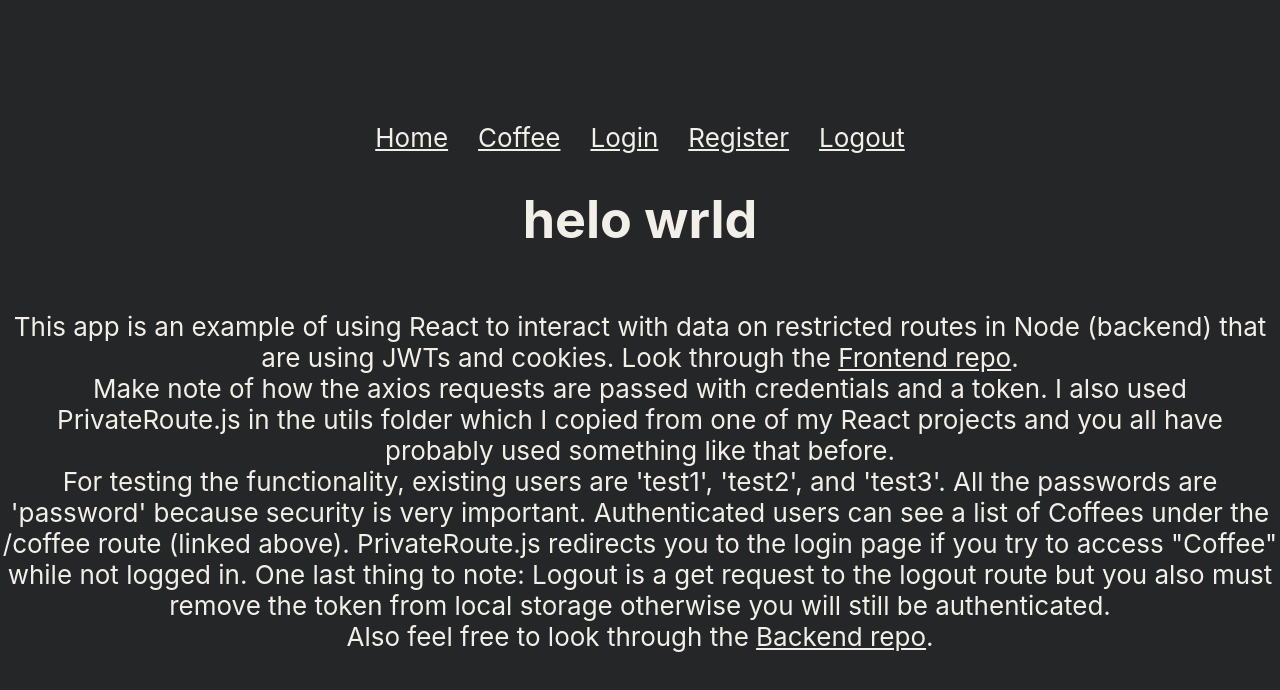
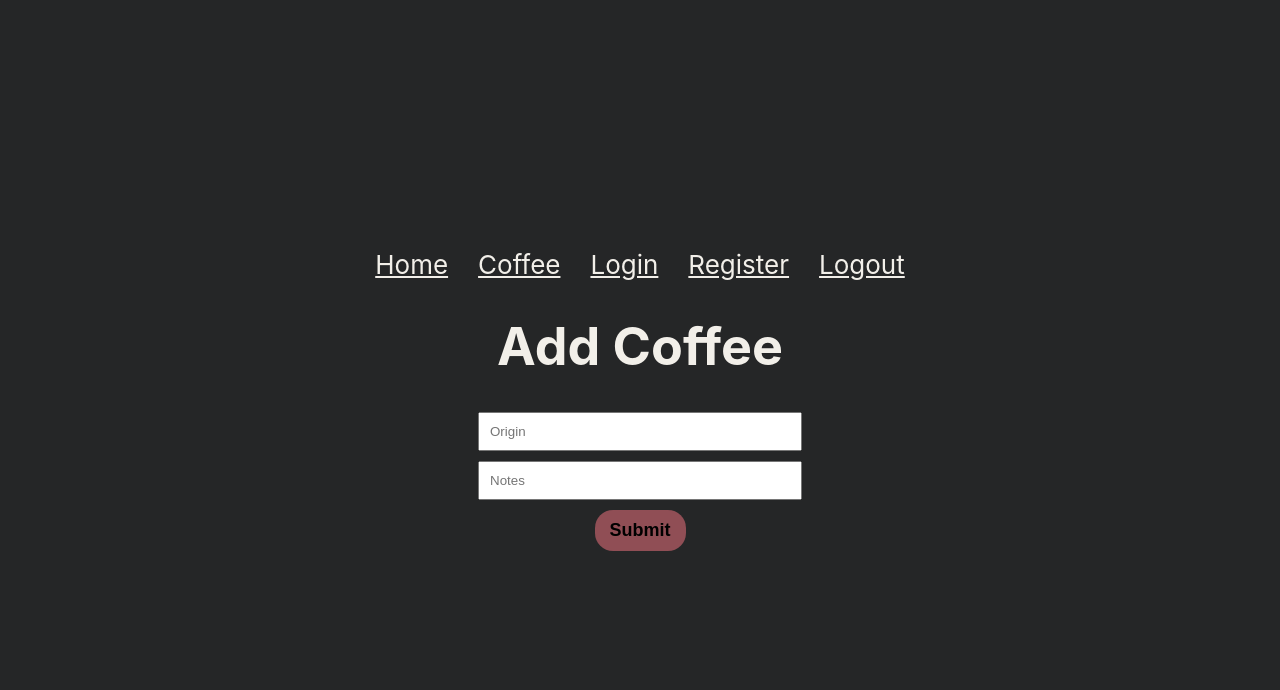
Before and after one commit to tommyconner96/starter-bw-frontend, a React (Create React App) app: page /add-coffee in a window 1280 px wide. Shown: the top 690 px of the page. Built offline with nearby package versions, Linux system fonts and the light colour scheme.

Commit message:
complete overhaul

```diff
--- a/package.json
+++ b/package.json
@@ -8,7 +8,6 @@
     "@testing-library/user-event": "^7.1.2",
     "axios": "^0.19.2",
     "js-cookie": "^2.2.1",
-    "jsonwebtoken": "^8.5.1",
     "react": "^16.13.1",
     "react-dom": "^16.13.1",
     "react-router-dom": "^5.2.0",
--- /dev/null
+++ b/src/components/AddCoffee.js
@@ -0,0 +1,59 @@
+import React, { useState } from 'react'
+import AxiosWithAuth from '../utils/AxiosWithAuth'
+import { useHistory } from 'react-router-dom'
+
+const initialState = {
+    origin: '',
+    notes: ''
+}
+
+export default function () {
+    const [add, setAdd] = useState(initialState)
+    const history = useHistory()
+    const userID = localStorage.getItem("userID")
+
+    const handleSubmit = (e) => {
+        e.preventDefault()
+
+        AxiosWithAuth
+            // posts to api
+            .post(`users/${userID}/coffee`, add)
+            .then(response => {
+                console.log('add coffee', response)
+                history.push('/coffee')
+            })
+            .catch(err => console.log(err))
+
+    }
+
+    const handleChange = (e) => {
+        e.preventDefault()
+        setAdd({
+            ...add, [e.target.name]: e.target.value
+        })
+        console.log(add)
+    }
+
+
+    return (
+        <form onSubmit={handleSubmit}>
+            <h1>Add Coffee</h1>
+            <input
+                type='text'
+                name='origin'
+                placeholder='Origin'
+                value={add.origin}
+                onChange={handleChange}
+            />
+            <input
+                type='text'
+                name='notes'
+                placeholder='Notes'
+                value={add.notes}
+                onChange={handleChange}
+            />
+
+            <button type='submit'>Submit</button>
+        </form>
+    )
+}
--- a/src/components/App.js
+++ b/src/components/App.js
@@ -6,19 +6,18 @@ import Register from './Register'
 import Login from './Login'
 import Coffee from './Coffee'
 import PrivateRoute from '../utils/PrivateRoute'
+import EditCoffee from './EditCoffee'
+import AddCoffee from './AddCoffee'
+import Nav from './Nav'
 
+let id = localStorage.getItem("userID")
 
-function App() {
+export default function (props) {
+
   return (
+
     <div className='container'>
-      <div className='nav'>
-        <Link to='/'>Home</Link>
-        <Link to='/coffee'>Coffee</Link>
-        <Link to='/login'>Login</Link>
-        <Link to='/register'>Register</Link>
-        <Link to='/logout'>Logout</Link>
-      </div>
-
+      <Nav />
       <Switch>
         <Route path='/logout'>
           <Logout />
@@ -29,26 +28,23 @@ function App() {
         <Route path='/login'>
           <Login />
         </Route>
-        <PrivateRoute exact path='/coffee' component={Coffee} />
+        <Route
+          path="/edit-coffee/:id"
+          render={(props) => <EditCoffee {...props} userID={id} />}
+        />
+        <Route path='/add-coffee'>
+          <AddCoffee />
+        </Route>
+        <PrivateRoute path='/coffee' component={Coffee} />
         <Route path='/'>
           <h1>helo wrld</h1>
           <p>This app is an example of using React to interact with data on
-          restricted routes in Node (backend) that are using JWTs and cookies. Look through the <a href='https://github.com/tommyconner96/starter-bw-frontend'>Frontend repo</a>. <br />
-           Make note of how the axios requests are passed with credentials and a token. I also used
-           PrivateRoute.js in the utils folder which I copied from one of my React projects and you
-           all have probably used something like that before.<br />
-           For testing the functionality, existing users are 'test1', 'test2', and 'test3'. All the passwords are 'password' because
-            security is very important. Authenticated users can see a list of Coffees under the /coffee route (linked above).
-            PrivateRoute.js redirects you to the login page if you try to access "Coffee" while not logged in.
-            One last thing to note: Logout is a get request to the logout route but you also must remove the token from local storage otherwise
-            you will still be authenticated.
+      restricted routes in Node (backend) that are using JWTs and cookies. Look through the <a href='https://github.com/tommyconner96/starter-bw-frontend'>Frontend repo</a>. <br />
             <br />
-            Also feel free to look through the <a href='https://github.com/tommyconner96/starter-bw'>Backend repo</a>. <br />
+        Also feel free to look through the <a href='https://github.com/tommyconner96/starter-bw'>Backend repo</a>. <br />
           </p>
         </Route>
       </Switch>
     </div>
   )
 }
-
-export default App
--- a/src/components/Coffee.js
+++ b/src/components/Coffee.js
@@ -1,18 +1,46 @@
 import React, { useState, useEffect } from 'react'
-import axios from 'axios'
+import AxiosWithAuth from '../utils/AxiosWithAuth'
+import { useHistory, Link } from 'react-router-dom'
+
 
 export default function () {
     const [coffees, setCoffees] = useState([])
+    const [load, setLoad] = useState(false)
 
+    const history = useHistory()
+    const userID = localStorage.getItem('userID')
     useEffect(() => {
-        axios
-            .get('https://starter-bw.herokuapp.com/coffee', { withCredentials: true })
+        setLoad(false)
+        AxiosWithAuth
+            .get(`users/${userID}/coffee`)
             .then(res => {
                 setCoffees(res.data)
+                console.log('useEffect speaking')
+            })
+            .catch(err => {
+                if (err.response) {
+                    setCoffees(0)
+                }
+            })
+    }, [load])
+
+    function deleteCoffee(coffee) {
+        AxiosWithAuth
+            .delete(`users/${userID}/coffee/${coffee}`)
+            .then(() => {
+                console.log('delete coffee called')
+                setLoad(true)
             })
             .catch(err => console.log(err))
-    })
-
+    }
+    if (load === true) {
+        return (
+            <div className='coffee-container'>
+                <p>Loading.......</p>
+            </div>
+        )
+    } else {
+        if (coffees.length > 0) {
             return (
                 <div className='coffee-container'>
                     <div className='coffee-box'>
@@ -20,9 +48,27 @@ export default function () {
                             <div className='coffee-each' key={res.id}>
                                 <p>Origin: {res.origin}</p>
                                 <p>Notes: {res.notes}</p>
+                                <button onClick={() => history.push(`/edit-coffee/${res.id}`)}>
+                                    Edit
+                        </button>
+                                <button onClick={() => deleteCoffee(res.id)}>Delete</button>
+                                <br /><br />
                             </div>
+
                         )}
+                        <Link to='/add-coffee'>Add Coffee</Link>
+                    </div>
+                </div>
+            )
+        } else {
+            return (
+                <div className='coffee-container'>
+                    <p>Looks like you don't have any coffee!</p>
+                    <div className='coffee-box'>
+                        <Link to='/add-coffee'>Add Coffee</Link>
                     </div>
                 </div>
             )
         }
+    }
+}
--- /dev/null
+++ b/src/components/EditCoffee.js
@@ -0,0 +1,77 @@
+import React, { useState, useEffect } from 'react'
+import AxiosWithAuth from '../utils/AxiosWithAuth'
+import { useHistory } from 'react-router-dom'
+
+const initialState = {
+    origin: '',
+    notes: ''
+}
+
+export default function (props) {
+    const [edit, setEdit] = useState(initialState)
+    // const [origin, setOrigin] = useState('')
+    // const [notes, setNotes] = useState('')
+
+    const history = useHistory()
+    const coffeeID = props.match.params.id
+
+    useEffect(() => {
+        const userID = localStorage.getItem('userID')
+        AxiosWithAuth
+            .get(`users/${userID}/coffee/${coffeeID}`)
+            .then((res) => {
+                res.data = {
+                    ...res.data,
+                    origin: res.data.origin,
+                    notes: res.data.notes
+                }
+                setEdit(res.data)
+                console.log(edit)
+            })
+            .catch((err) => console.log(err))
+    }, [coffeeID])
+
+    const handleSubmit = (e) => {
+        const userID = localStorage.getItem('userID')
+        e.preventDefault()
+        console.log(edit)
+
+        AxiosWithAuth.put(`users/${userID}/coffee/${coffeeID}`, edit)
+            .then((res) => {
+                console.log('edit coffee', res)
+                history.push(`/coffee`)
+            })
+            .catch((err) => console.log(err))
+    }
+
+    const handleChange = (e) => {
+        e.preventDefault()
+        setEdit ({
+            ...edit, [e.target.name]: e.target.value
+        })
+        console.log(edit)
+    }
+
+
+    return (
+        <form onSubmit={handleSubmit}>
+            <h1>Edit Coffee</h1>
+            <input
+                type='text'
+                name='origin'
+                placeholder='Origin'
+                value={edit.origin}
+                onChange={handleChange}
+            />
+            <input
+                type='text'
+                name='notes'
+                placeholder='Notes'
+                value={edit.notes}
+                onChange={handleChange}
+            />
+
+            <button type='submit'>Submit</button>
+        </form>
+    )
+}
--- a/src/components/Login.js
+++ b/src/components/Login.js
@@ -1,6 +1,7 @@
 import React, { useState } from 'react'
-import axios from 'axios'
+import AxiosWithAuth from '../utils/AxiosWithAuth'
 import { useHistory } from 'react-router-dom'
+import cookie from "js-cookie"
 
 
 export default function() {
@@ -13,13 +14,12 @@ export default function() {
 		e.preventDefault()
 		const payload = { username, password }
         // `withCredentials` option is required to automatically save/send cookies
-        // use this for all CRUD requests on protected routes on the BW project
-        // (in this project, coffee is a protected route)
-        // axios.post('https://starter-bw.herokuapp.com/auth/login', payload, { withCredentials: true })
-        axios.post('https://starter-bw.herokuapp.com/auth/login', payload, {withCredentials: true})
+        AxiosWithAuth.post('/auth/login', payload,)
 			.then((res) => {
 				console.log('login')
-				localStorage.setItem('token', (res.data.payload))
+				cookie.set('token', (res.data.token))
+				// implement a cookie for this upon refactoring to context
+				localStorage.setItem('userID', res.data.user_id)
 				history.push('/coffee')
 			})
 			.catch((err) => console.log(err))
--- a/src/components/Logout.js
+++ b/src/components/Logout.js
@@ -1,14 +1,14 @@
 import { useEffect } from 'react'
 import { useHistory } from 'react-router-dom'
-import axios from 'axios'
+import AxiosWithAuth from '../utils/AxiosWithAuth'
 
 export default function () {
     const history = useHistory()
 
     useEffect(() => {
-        axios.get('https://starter-bw.herokuapp.com/auth/logout', { withCredentials: true })
+        AxiosWithAuth.get('/auth/logout')
             .catch((err) => console.error(err))
-            .then(() => localStorage.removeItem('token'))
+            .then(() => localStorage.removeItem('userID'))
             .finally(() =>
             history.push('/'))
     }, [history])
--- /dev/null
+++ b/src/components/Nav.js
@@ -0,0 +1,19 @@
+import React from 'react'
+import { Link } from 'react-router-dom'
+import cookie from 'js-cookie'
+
+// context api or something will solve the problem of the logout bytton
+
+export default function () {
+    return (
+        <div className='nav'>
+            <Link to='/'>Home</Link>
+            <Link to='/coffee'>Coffee</Link>
+            <Link to='/login'>Login</Link>
+            <Link to='/register'>Register</Link>
+            <Link to='/logout'>Logout</Link>
+
+
+        </div>
+    )
+}
--- a/src/components/Register.js
+++ b/src/components/Register.js
@@ -1,17 +1,18 @@
 import React, { useState } from 'react'
-import axios from 'axios'
+import AxiosWithAuth from '../utils/AxiosWithAuth'
 import { useHistory } from 'react-router-dom'
 
 export default function() {
 	const [username, setUsername] = useState('')
 	const [password, setPassword] = useState('')
+	const [phoneNumber, setPhone] = useState('')
 
     const history = useHistory()
 
 	const handleSubmit = (e) => {
 		e.preventDefault()
-		const payload = { username, password }
-		axios.post('https://starter-bw.herokuapp.com/auth/register', payload, {withCredentials: true})
+		const payload = { username, password, phoneNumber }
+		AxiosWithAuth.post('auth/register', payload,)
 			.then(() => history.push('/login'))
 			.catch((err) => console.log(err))
 	}
@@ -31,6 +32,12 @@ export default function() {
 				value={password}
 				onChange={e => setPassword(e.target.value)}
 			/>
+						<input
+				type='phone'
+				placeholder='Phone'
+				value={phoneNumber}
+				onChange={e => setPhone(e.target.value)}
+			/>
 
 			<button type='submit'>Submit</button>
 		</form>
--- /dev/null
+++ b/src/utils/AxiosWithAuth.js
@@ -0,0 +1,10 @@
+// First we need to import axios.js
+import axios from 'axios'
+// Next we make an 'instance' of it
+const instance = axios.create({
+    // .. where we make our configurations
+    baseURL: 'https://starter-bw.herokuapp.com'
+})
+instance.defaults.withCredentials = true
+
+export default instance
--- a/src/utils/PrivateRoute.js
+++ b/src/utils/PrivateRoute.js
@@ -1,23 +1,23 @@
 import React from 'react'
 import { Route, Redirect } from 'react-router-dom'
+import cookie from "js-cookie"
 //this will take component and make it Component with a
 //capital C so that it can be rendered in React
 //renaming any remaining props to rest
-const PrivateRoute = ({ component: Component, ...rest }) => {
+export default function ({ component: Component, ...rest }){
     return (
         <Route
             {...rest}
             render={(props) => {
                 //if we have the token, render component and props
-                if (localStorage.getItem('token')) {
+                if (cookie.get('token')) {
                     return <Component {...props} />
                 } else {
                     //else go back to the login page
                     return <Redirect to="/login" />
+
                 }
             }}
         />
     )
 }
-
-export default PrivateRoute
```
Also changed, not shown: 1 other file (tests, documents, lock files or other folders). Lines whose indentation alone changed are shown as unchanged.
